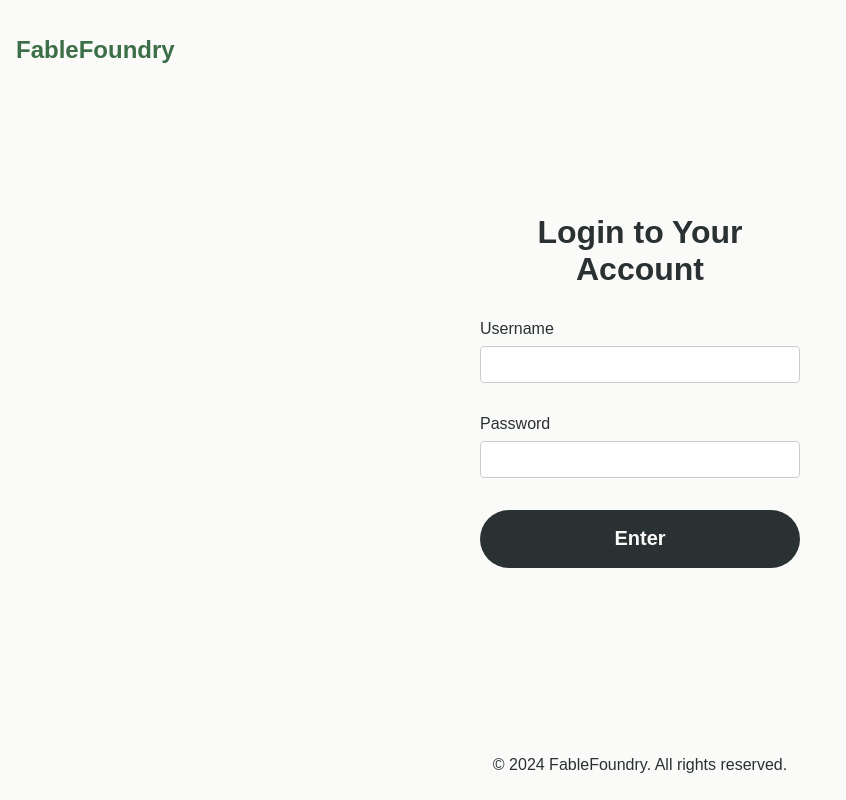
After one commit to rodrigoaraujo9/online-store-in-php, a PHP site: page /login.html in a window 1280 px wide. The commit adds this page. Shown: the whole page, without its empty margins (0-846 px from the left). Run offline with PHP 8.4, Linux system fonts and the light colour scheme; some web fonts are replaced.

Commit message:
improvements and more outlines to some pages

```diff
--- /dev/null
+++ b/src/login.html
@@ -0,0 +1,33 @@
+<!DOCTYPE html>
+<html lang="en">
+<head>
+    <meta charset="UTF-8">
+    <meta name="viewport" content="width=device-width, initial-scale=1.0">
+    <title>Login - FableFoundry</title>
+    <link rel="stylesheet" href="style2.css">
+</head>
+<body>
+    <header>
+        <h2 class="logo-title">FableFoundry</h2>
+    </header>
+
+    <main class="login-container">
+        <form class="login-form">
+            <h1 class="form-title">Login to Your Account</h1>
+            <div class="form-field">
+                <label for="username">Username</label>
+                <input type="text" id="username" name="username" required>
+            </div>
+            <div class="form-field">
+                <label for="password">Password</label>
+                <input type="password" id="password" name="password" required>
+            </div>
+            <button type="submit" class="login-button"><h2>Enter<h2></button>
+        </form>
+    </main>
+
+    <footer>
+        <p>© 2024 FableFoundry. All rights reserved.</p>
+    </footer>
+</body>
+</html>
--- a/src/style2.css
+++ b/src/style2.css
@@ -26,6 +26,11 @@
     src: url('../fonts/fontBOLD.ttf') format('truetype');
 }
 
+@font-face {
+    font-family: 'CustomFontSemi';
+    src: url('../fonts/fontsemi.ttf') format('truetype');
+}
+
 body {
     font-family: 'CustomFont', Arial, sans-serif;
     background-color: #FAFAF9;
@@ -35,14 +40,21 @@ body {
 
 header {
     background-color: #FAFAF9;
-    padding: 10px 20px;
+    padding: 1em;
     display: flex;
     align-items: center;
     justify-content:space-between;
+    position: fixed; /* Makes the header fixed at the top */
+    top: 0; /* Align the header at the top */
+    left: 0; /* Align the header to the left side */
+    width: 100%; /* Ensures the header spans the full width of the viewport */
+    z-index: 1000; /* Ensures the header stays above other content */
+
 }
 nav {
-    display: flex;
-    flex: 1; /* Takes up any remaining space */
+    font-family: 'CustomFontSemi', Arial, sans-serif;
+    display:inline-flex;
+    flex: 2; /* Takes up any remaining space */
     justify-content:end; /* Separates left and right nav */
 }
 
@@ -50,6 +62,8 @@ nav {
 .logo-title {
     font-family: 'CustomFontBold', Arial, sans-serif;
     color: #3C6E47;
+    margin-right: 1em;
+
 }
 
 
@@ -58,6 +72,7 @@ nav {
     padding: 0;
     margin: 0;
     display: flex;
+    margin-bottom: 0.5em;
 }
 
 .nav-left {
@@ -96,13 +111,23 @@ nav ul {
 nav ul li {
     padding: 0 15px;
 }
+.nav-left li, .nav-right li {
+    padding: 0 15px; /* Provides spacing between navigation items */
+}
 
+.nav-left li a, .nav-right li a {
+    text-decoration: none;
+    color: var(--text-dark); /* Same dark color for text */
+    padding: 0.5em 1em;
+    border-radius: 20px; /* Rounded edges for aesthetic */
+}
 nav ul li a {
     text-decoration: none;
     color: #2A3132;
     border-radius: 20px;
     padding: 10px 15px;
     transition: background-color 0.05s;
+    white-space: nowrap; /* Prevents text from wrapping inside links */
 }
 
 nav ul li a:hover {
@@ -114,10 +139,11 @@ nav ul li a:hover {
     background-color: #FAFAF9; /* Light background color from your palette */
     color: var(--text-dark); /* Dark color for text for readability */
     text-align: center;
-    padding: 200px 80px;
+    padding: 300px 80px;
 }
 
 .sell-cta h1 {
+    font-family: 'CustomFontSemi', Arial, sans-serif;
     font-size: 2rem;
     margin-bottom: 20px;
 }
@@ -128,6 +154,7 @@ nav ul li a:hover {
 }
 
 .sell-button {
+    font-family: 'CustomFontSemi', Arial, sans-serif;
     display: inline-block;
     padding: 1px 30px;
     background-color: var(--text-dark); /* A contrasting button color */
@@ -140,10 +167,12 @@ nav ul li a:hover {
 
 .sell-button:hover {
     background-color:var(--moss-green); /* Slightly lighter color for hover */
+    transform: scale(1.02);
 }
 
 
 .main-feature {
+    font-family: 'CustomFontSemi', Arial, sans-serif;
     text-align: center;
     color: #2A3132;
     padding: 50px 0;
@@ -173,20 +202,19 @@ nav ul li a:hover {
 .book-item img {
     width: 100%;
     height: 280px; /* Fixed height */
-    object-fit:cover; /* This will cover the area without distorting the aspect ratio */
+    object-fit:fill; /* This will cover the area without distorting the aspect ratio */
 
 
 }
 
 
 footer {
-    background-color: #507556;
-    color: #fff;
+    color: var(--text-dark);
     text-align: center;
     padding: 10px 0;
 }
 
-@media (max-width: 600px) {
+@media (max-width: 300px) {
     header {
         flex-direction: column;
         text-align: center;
@@ -218,4 +246,161 @@ footer {
         width: 100%;
         text-align: center;
     }
+    .nav-left li:not(:first-child),  /* Hide all nav-left links except the first */
+    .nav-right li:not(:last-child) { /* Hide all nav-right links except the last */
+        display: none;
+    }
 }
+
+
+
+
+.login-container {
+    margin-top: 30px;
+    display: flex;
+    justify-content: center;
+    align-items: center;
+    min-height: 80vh; /* Sets the minimum height of the login container */
+    padding: 30px;
+}
+
+.login-form {
+    width: 100%;
+    max-width: 320px; /* Maximum width of the form */
+    background-color: var(--almost-white);
+    padding: 20px;
+    border-radius: 8px;
+}
+
+.form-title {
+    font-family: 'CustomFontSemi', Arial, sans-serif;
+    text-align: center;
+    color: var(--text-dark);
+    margin-bottom: 1em;
+}
+
+.form-field {
+    margin-bottom: 2em;
+}
+
+.form-field label {
+    display: block;
+    margin-bottom: 0.5em;
+    color: var(--text-dark);
+}
+
+.form-field input[type="text"],
+.form-field input[type="password"] {
+    width: 100%;
+    padding: 10px;
+    border-radius: 4px;
+    border: 1px solid #ccc;
+    box-sizing: border-box; /* Ensures padding is included in total width and height */
+}
+
+.login-button {
+    font-family: 'CustomFontSemi', Arial, sans-serif;
+    width: 100%;
+    padding: 1px;
+    border: none;
+    background-color: var(--text-dark);
+    color: var(--almost-white);
+    border-radius: 40px;
+    cursor: pointer;
+    transition: background-color 0.3s;
+}
+
+.login-button:hover {
+    background-color: var(--moss-green);
+    transform: scale(1.02);
+}
+
+
+
+
+
+.book-detail-container {
+    margin-top: 120px;
+    display: flex;
+    justify-content: center;
+    padding: 20px;
+    background-color: var(--almost-white);
+}
+
+.book-detail {
+    display: flex;
+    flex-wrap: wrap;
+    max-width: 800px;
+    background-color: var(--almost-white);
+    border-radius: 8px;
+    box-shadow: 0 4px 6px rgba(0, 0, 0, 0.1); /* Subtle shadow for depth */
+}
+
+.book-image {
+    flex-basis: 40%;
+    text-align: center;
+}
+
+.book-image img {
+    max-width: 100%;
+    height: auto;
+    border-radius: 4px;
+}
+
+.book-metadata {
+    flex-basis: 60%;
+    padding: 20px;
+}
+
+.book-title, .book-author, .book-isbn, .book-genre, .book-seller, .book-condition, .book-price, .book-description, .book-listing-date {
+    margin-bottom: 10px;
+    color: var(--text-dark);
+}
+
+.book-title {
+    font-family: 'CustomFontBold', Arial, sans-serif;
+    font-size: 1.5em;
+}
+
+.book-price {
+    font-weight: bold;
+}
+
+
+
+
+
+
+.books-container {
+    margin-top: 120px;
+    padding: 20px;
+    background-color: var(--almost-white);
+}
+
+.filter-sort-bar {
+    display: flex;
+    justify-content: space-between;
+    margin-bottom: 20px;
+    padding: 10px;
+    border-radius: 8px;
+    color: var(--text-dark);
+}
+
+.book-filter label, .book-sort label {
+    margin-right: 10px;
+}
+
+.book-filter select, .book-sort select {
+    padding: 5px;
+    border-radius: 4px;
+    border: 1px solid #ccc;
+}
+
+.books-grid {
+    display: grid;
+    grid-template-columns: repeat(auto-fill, minmax(180px, 1fr));
+    gap: 15px;
+    justify-content: center;
+}
+
+/* Add specific styling for the book items similar to previous examples */
```
Also changed, not shown: src/book.html (+26 -31 lines), src/lookups.html (renamed from src/main2.html, +23 -24 lines), fonts/fontsemi.ttf (added), 2 other files.
